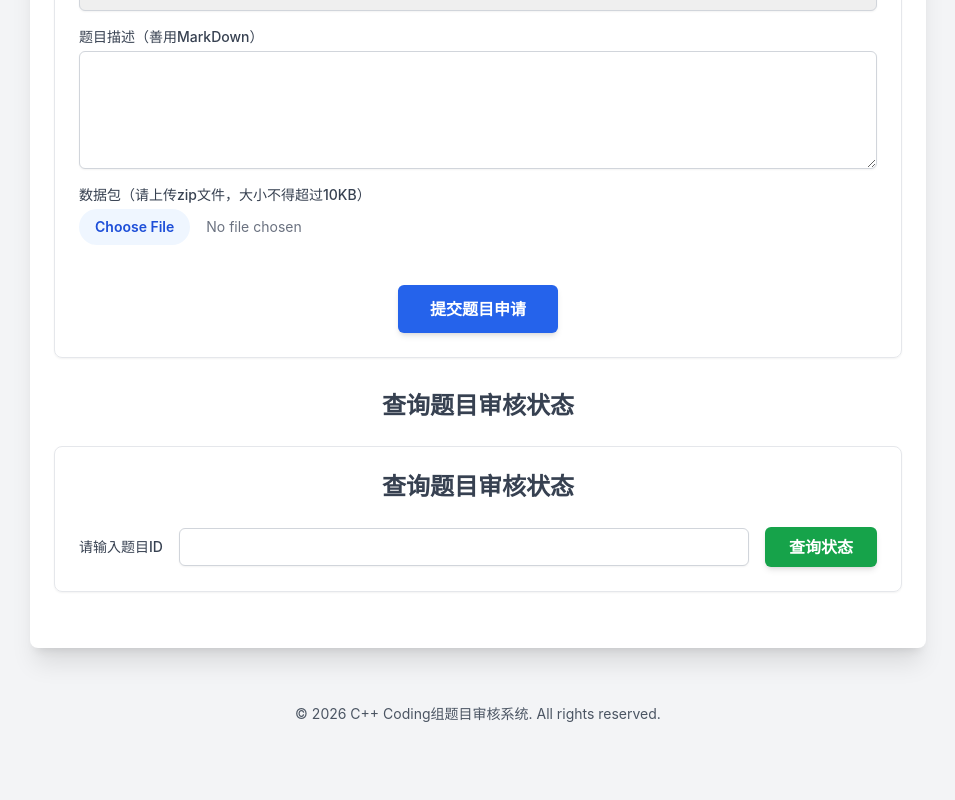
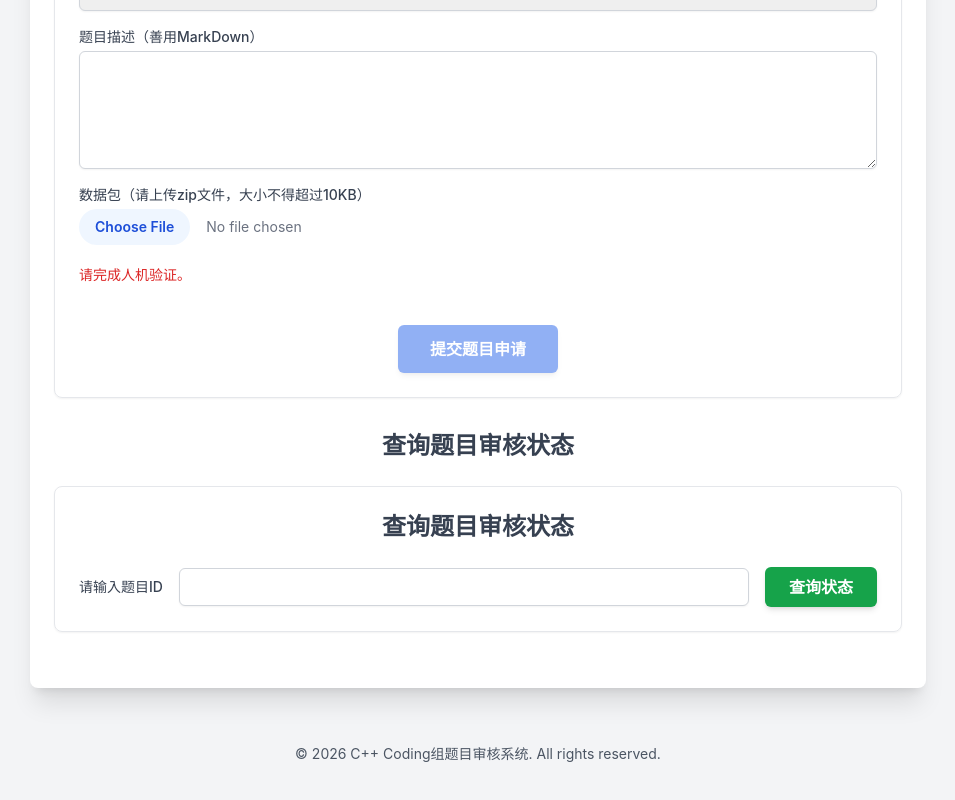
Before and after one commit to SuperUseryjh/coding-admin, a Vue app: page / in a window 1280 px wide. Shown: the part 727-1527 px from the top of the page, without its empty margins (162-1117 px from the left). Before the commit the page ends 1499 px from the top, so only its background shows below. Built offline with nearby package versions, Linux system fonts and the light colour scheme.

Commit message:
增加人机验证

```diff
--- a/public/index.html
+++ b/public/index.html
@@ -24,5 +24,6 @@
   <body>
     <div id="app"></div>
     <!-- Vue CLI will inject the bundled JavaScript here automatically -->
+  <script src="https://www.google.com/recaptcha/api.js" async defer></script>
   </body>
 </html>
--- a/src/components/QuestionSubmission.vue
+++ b/src/components/QuestionSubmission.vue
@@ -68,11 +68,16 @@
                               file:bg-blue-50 file:text-blue-700 hover:file:bg-blue-100">
             </div>
 
+            <div class="md:col-span-2">
+                <div id="recaptcha-container"></div>
+                <p v-if="!recaptchaToken" class="mt-1 text-sm text-red-600">请完成人机验证。</p>
+            </div>
+
             <div class="md:col-span-2 flex justify-center">
-                <button type="submit"
+                <button type="submit" :disabled="!recaptchaToken || isLoading"
                         class="mt-6 px-8 py-3 bg-blue-600 text-white font-semibold rounded-md shadow-md
                                hover:bg-blue-700 focus:outline-none focus:ring-2 focus:ring-blue-500 focus:ring-offset-2
-                               transition duration-150 ease-in-out">
+                               transition duration-150 ease-in-out disabled:opacity-50 disabled:cursor-not-allowed">
                     提交题目申请
                 </button>
             </div>
@@ -83,8 +88,30 @@
 </template>
 
 <script setup>
-import { ref, inject } from 'vue';
+import { ref, inject, onMounted } from 'vue';
 import MessageBox from './MessageBox.vue';
+
+const recaptchaToken = ref('');
+
+const renderRecaptcha = () => {
+    if (window.grecaptcha) {
+        window.grecaptcha.render('recaptcha-container', {
+            'sitekey': '6LdxTmksAAAAAOpK-8YDACESf_MTYDk78xnTh60S',
+            'callback': (token) => {
+                recaptchaToken.value = token;
+            },
+            'expired-callback': () => {
+                recaptchaToken.value = '';
+            }
+        });
+    } else {
+        setTimeout(renderRecaptcha, 100);
+    }
+};
+
+onMounted(() => {
+    renderRecaptcha();
+});
 
 const WORKER_BASE_URL = "https://codingapi.yaoonion.fun"; // <<< 请在此处替换为您的 Cloudflare Worker URL
 
@@ -111,6 +138,11 @@ const handleFileUpload = (event) => {
 };
 
 const submitQuestion = async () => {
+    if (!recaptchaToken.value) {
+        messageBoxRef.value.show('请完成人机验证。');
+        return;
+    }
+
     if (WORKER_BASE_URL === "YOUR_CLOUDFLARE_WORKER_URL_HERE" || !WORKER_BASE_URL) {
         messageBoxRef.value.show('错误：请在代码中设置 WORKER_BASE_URL。');
         console.error('WORKER_BASE_URL is not set. Please configure your Cloudflare Worker URL.');
@@ -133,6 +165,7 @@ const submitQuestion = async () => {
             data.append(key, formData.value[key]);
         }
     }
+    data.append('recaptchaToken', recaptchaToken.value); // Add recaptcha token
 
     const fetchURL = `${WORKER_BASE_URL}/submit`;
     console.log('Submitting question to:', fetchURL);
@@ -163,6 +196,9 @@ const submitQuestion = async () => {
             dataPackage: null,
         };
         document.getElementById('dataPackage').value = ''; // Clear file input manually
+        if (window.grecaptcha) {
+            window.grecaptcha.reset(); // Reset reCAPTCHA after successful submission
+        }
 
     } catch (error) {
         console.error('Error:', error);
```
